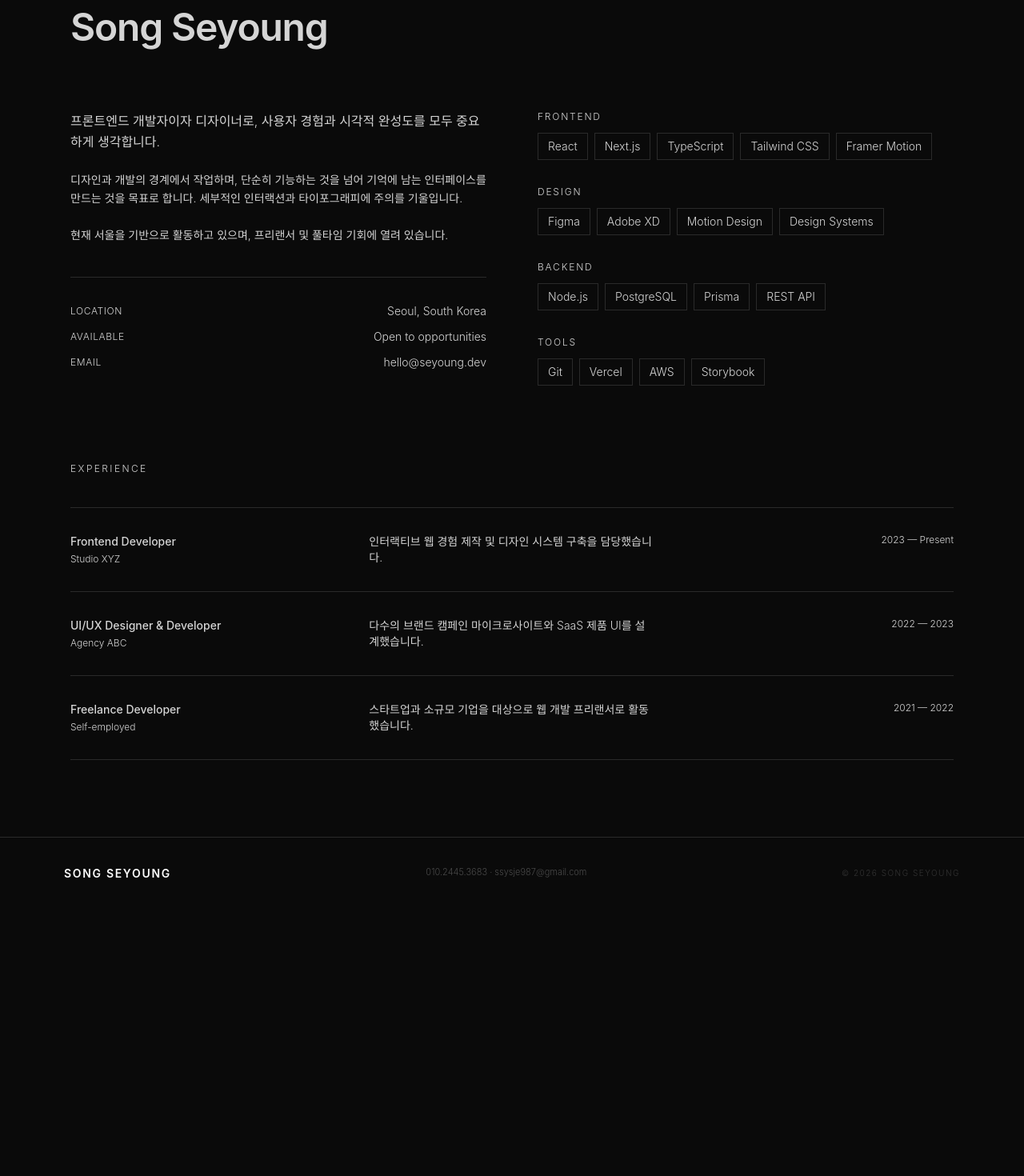
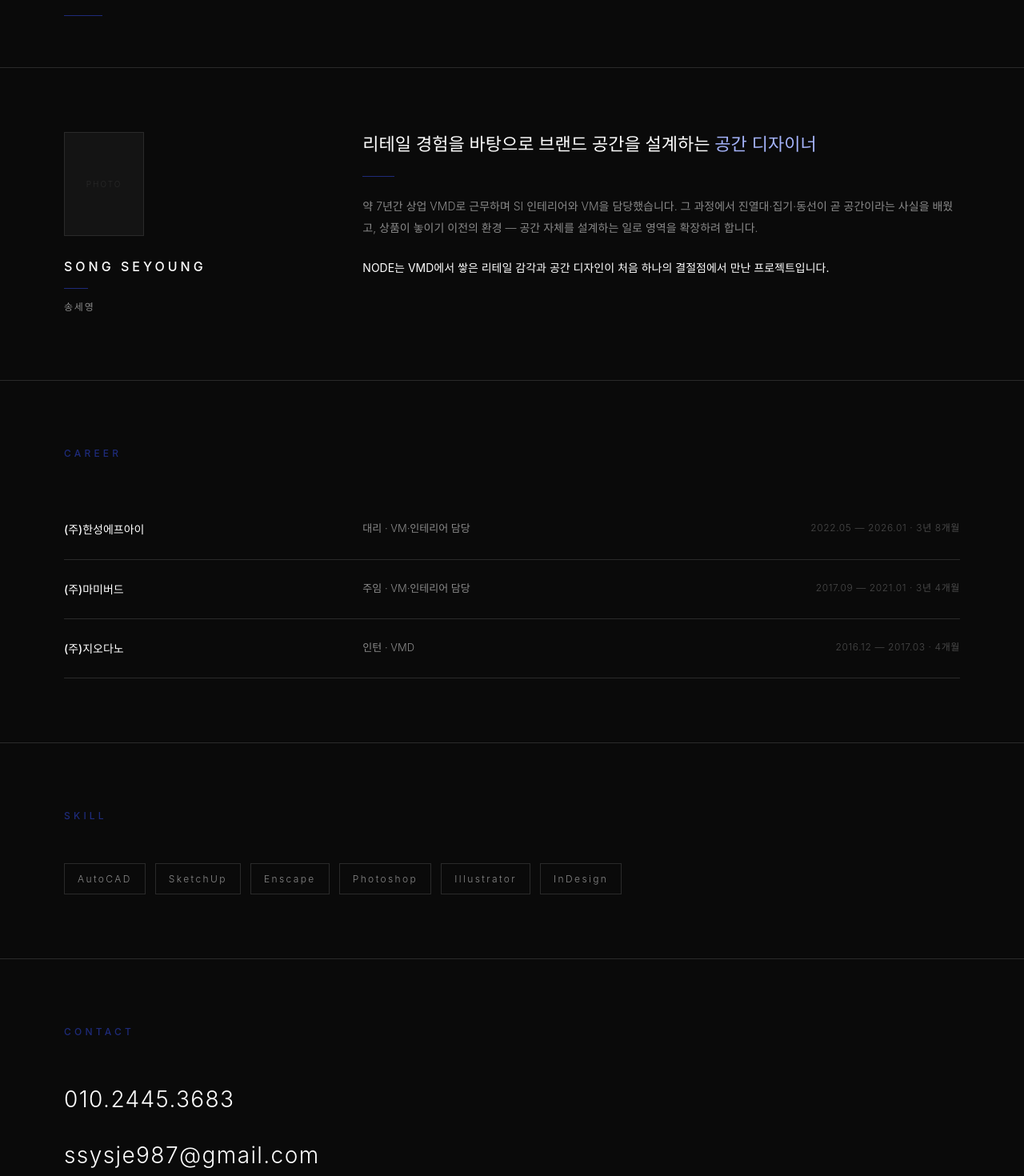
Before and after one commit to ssysje987/portfolio, a Next.js app: page /about in a window 1280 px wide. Shown: the part 260-1730 px from the top of the page at 80% size. Before the commit the page ends 1396 px from the top, so only its background shows below. Built offline with nearby package versions, Linux system fonts and the light colour scheme.

Commit message:
Replace about page with correct content

```diff
--- a/app/about/page.tsx
+++ b/app/about/page.tsx
@@ -1,114 +1,167 @@
-const skills = [
-  { category: "Frontend", items: ["React", "Next.js", "TypeScript", "Tailwind CSS", "Framer Motion"] },
-  { category: "Design", items: ["Figma", "Adobe XD", "Motion Design", "Design Systems"] },
-  { category: "Backend", items: ["Node.js", "PostgreSQL", "Prisma", "REST API"] },
-  { category: "Tools", items: ["Git", "Vercel", "AWS", "Storybook"] },
-];
+export const metadata = {
+  title: 'ABOUT — SONG SEYOUNG',
+  description: '리테일 경험을 바탕으로 브랜드 공간을 설계하는 공간 디자이너 송세영',
+}
 
 export default function AboutPage() {
   return (
-    <div className="pt-16 min-h-screen">
-      <div className="max-w-6xl mx-auto px-6 py-24">
-        {/* Header */}
-        <div className="mb-20">
-          <p className="text-xs tracking-[0.2em] text-sub uppercase mb-4">About Me</p>
-          <h1 className="text-4xl md:text-5xl font-semibold text-body tracking-tight">
-            Song Seyoung
+    <div style={{ background: '#0A0A0A', minHeight: '100vh', color: '#FFFFFF' }}>
+
+      <div style={{ padding: '80px 80px 64px', borderBottom: '0.5px solid #2A2A2A' }}>
+        <div style={{
+          fontSize: '12px', letterSpacing: '0.35em',
+          color: '#1E2B7A', marginBottom: '24px', fontWeight: 500,
+        }}>
+          ABOUT ME
+        </div>
+        <h1 style={{ fontSize: '52px', fontWeight: 600, lineHeight: 1, marginBottom: '24px' }}>
+          ABOUT ME
         </h1>
+        <div style={{ width: '48px', height: '1px', background: '#1E2B7A' }} />
       </div>
 
-        {/* Bio + Skills */}
-        <div className="grid md:grid-cols-2 gap-16">
-          {/* Bio */}
-          <div className="flex flex-col gap-6">
-            <p className="text-base text-body leading-relaxed">
-              프론트엔드 개발자이자 디자이너로, 사용자 경험과 시각적 완성도를
-              모두 중요하게 생각합니다.
-            </p>
-            <p className="text-sm text-sub leading-relaxed">
-              디자인과 개발의 경계에서 작업하며, 단순히 기능하는 것을 넘어
-              기억에 남는 인터페이스를 만드는 것을 목표로 합니다.
-              세부적인 인터랙션과 타이포그래피에 주의를 기울입니다.
-            </p>
-            <p className="text-sm text-sub leading-relaxed">
-              현재 서울을 기반으로 활동하고 있으며, 프리랜서 및 풀타임 기회에
-              열려 있습니다.
-            </p>
-
-            {/* Info */}
-            <div className="flex flex-col gap-3 mt-4 border-t border-border pt-8">
-              {[
-                { label: "Location", value: "Seoul, South Korea" },
-                { label: "Available", value: "Open to opportunities" },
-                { label: "Email", value: "hello@seyoung.dev" },
-              ].map(({ label, value }) => (
-                <div key={label} className="flex justify-between items-center">
-                  <span className="text-xs text-sub tracking-wider uppercase">{label}</span>
-                  <span className="text-sm text-body">{value}</span>
+      <div style={{
+        display: 'grid',
+        gridTemplateColumns: '1fr 2fr',
+        padding: '80px',
+        borderBottom: '0.5px solid #2A2A2A',
+        gap: '0',
+      }}>
+        <div style={{ paddingRight: '64px' }}>
+          <div style={{
+            width: '100px', height: '130px',
+            background: '#141414',
+            border: '0.5px solid #2A2A2A',
+            marginBottom: '24px',
+            display: 'flex',
+            alignItems: 'center',
+            justifyContent: 'center',
+          }}>
+            <span style={{ fontSize: '10px', letterSpacing: '0.2em', color: '#2A2A2A' }}>
+              PHOTO
+            </span>
           </div>
-              ))}
+          <div style={{
+            fontSize: '16px', fontWeight: 500,
+            letterSpacing: '0.25em', marginBottom: '12px',
+          }}>
+            SONG SEYOUNG
+          </div>
+          <div style={{ width: '30px', height: '1px', background: '#1E2B7A', marginBottom: '12px' }} />
+          <div style={{ fontSize: '12px', color: '#8A8A8A', letterSpacing: '0.15em' }}>
+            송세영
           </div>
         </div>
 
-          {/* Skills */}
-          <div className="flex flex-col gap-8">
-            {skills.map(({ category, items }) => (
-              <div key={category}>
-                <p className="text-xs tracking-[0.15em] text-sub uppercase mb-3">
-                  {category}
+        <div>
+          <h2 style={{ fontSize: '22px', fontWeight: 500, lineHeight: 1.4, marginBottom: '24px' }}>
+            리테일 경험을 바탕으로 브랜드 공간을 설계하는{' '}
+            <span style={{ color: '#A5B4FC' }}>공간 디자이너</span>
+          </h2>
+          <div style={{ width: '40px', height: '1px', background: '#1E2B7A', marginBottom: '24px' }} />
+          <p style={{
+            fontSize: '14px', color: '#8A8A8A',
+            lineHeight: 1.9, fontWeight: 300, marginBottom: '24px',
+          }}>
+            약 7년간 상업 VMD로 근무하며 SI 인테리어와 VM을 담당했습니다.
+            그 과정에서 진열대·집기·동선이 곧 공간이라는 사실을 배웠고,
+            상품이 놓이기 이전의 환경 — 공간 자체를 설계하는 일로 영역을 확장하려 합니다.
           </p>
-                <div className="flex flex-wrap gap-2">
-                  {items.map((item) => (
-                    <span
-                      key={item}
-                      className="text-sm text-body border border-border px-3 py-1.5"
-                    >
-                      {item}
-                    </span>
-                  ))}
+          <p style={{ fontSize: '14px', color: '#FFFFFF', lineHeight: 1.9, fontWeight: 400 }}>
+            NODE는 VMD에서 쌓은 리테일 감각과 공간 디자인이
+            처음 하나의 결절점에서 만난 프로젝트입니다.
+          </p>
+        </div>
+      </div>
+
+      <div style={{ padding: '80px', borderBottom: '0.5px solid #2A2A2A' }}>
+        <div style={{
+          fontSize: '12px', letterSpacing: '0.35em',
+          color: '#1E2B7A', marginBottom: '48px', fontWeight: 500,
+        }}>
+          CAREER
+        </div>
+        <div style={{ display: 'flex', flexDirection: 'column', gap: '0' }}>
+          {[
+            {
+              company: '(주)한성에프아이',
+              role: '대리 · VM·인테리어 담당',
+              period: '2022.05 — 2026.01 · 3년 8개월',
+            },
+            {
+              company: '(주)마미버드',
+              role: '주임 · VM·인테리어 담당',
+              period: '2017.09 — 2021.01 · 3년 4개월',
+            },
+            {
+              company: '(주)지오다노',
+              role: '인턴 · VMD',
+              period: '2016.12 — 2017.03 · 4개월',
+            },
+          ].map((item, i) => (
+            <div key={i} style={{
+              display: 'grid',
+              gridTemplateColumns: '1fr 1fr 1fr',
+              padding: '24px 0',
+              borderBottom: '0.5px solid #2A2A2A',
+            }}>
+              <div style={{ fontSize: '14px', fontWeight: 500, color: '#FFFFFF' }}>
+                {item.company}
+              </div>
+              <div style={{ fontSize: '13px', color: '#8A8A8A', fontWeight: 300 }}>
+                {item.role}
+              </div>
+              <div style={{ fontSize: '12px', color: '#4A4A4A', letterSpacing: '0.05em', textAlign: 'right' }}>
+                {item.period}
               </div>
             </div>
           ))}
         </div>
       </div>
 
-        {/* Experience */}
-        <div className="mt-24">
-          <p className="text-xs tracking-[0.2em] text-sub uppercase mb-10">Experience</p>
-          <div className="flex flex-col">
-            {[
-              {
-                role: "Frontend Developer",
-                company: "Studio XYZ",
-                period: "2023 — Present",
-                desc: "인터랙티브 웹 경험 제작 및 디자인 시스템 구축을 담당했습니다.",
-              },
-              {
-                role: "UI/UX Designer & Developer",
-                company: "Agency ABC",
-                period: "2022 — 2023",
-                desc: "다수의 브랜드 캠페인 마이크로사이트와 SaaS 제품 UI를 설계했습니다.",
-              },
-              {
-                role: "Freelance Developer",
-                company: "Self-employed",
-                period: "2021 — 2022",
-                desc: "스타트업과 소규모 기업을 대상으로 웹 개발 프리랜서로 활동했습니다.",
-              },
-            ].map((exp, i) => (
-              <div key={i} className="border-t border-border py-8 grid md:grid-cols-3 gap-4">
-                <div>
-                  <p className="text-sm font-medium text-body">{exp.role}</p>
-                  <p className="text-xs text-accent mt-1">{exp.company}</p>
+      <div style={{ padding: '80px', borderBottom: '0.5px solid #2A2A2A' }}>
+        <div style={{
+          fontSize: '12px', letterSpacing: '0.35em',
+          color: '#1E2B7A', marginBottom: '48px', fontWeight: 500,
+        }}>
+          SKILL
         </div>
-                <p className="text-sm text-sub">{exp.desc}</p>
-                <p className="text-xs text-sub md:text-right">{exp.period}</p>
-              </div>
+        <div style={{ display: 'flex', gap: '12px', flexWrap: 'wrap' }}>
+          {['AutoCAD', 'SketchUp', 'Enscape', 'Photoshop', 'Illustrator', 'InDesign'].map((skill) => (
+            <span key={skill} style={{
+              fontSize: '12px', letterSpacing: '0.2em',
+              color: '#8A8A8A', border: '0.5px solid #2A2A2A',
+              padding: '8px 16px',
+            }}>
+              {skill}
+            </span>
           ))}
-            <div className="border-t border-border" />
         </div>
       </div>
+
+      <div style={{ padding: '80px' }}>
+        <div style={{
+          fontSize: '12px', letterSpacing: '0.35em',
+          color: '#1E2B7A', marginBottom: '48px', fontWeight: 500,
+        }}>
+          CONTACT
+        </div>
+        <div style={{ display: 'flex', flexDirection: 'column', gap: '20px' }}>
+          <a href="tel:01024453683" style={{
+            fontSize: '28px', color: '#FFFFFF',
+            textDecoration: 'none', letterSpacing: '0.05em', fontWeight: 300,
+          }}>
+            010.2445.3683
+          </a>
+          <a href="mailto:ssysje987@gmail.com" style={{
+            fontSize: '28px', color: '#FFFFFF',
+            textDecoration: 'none', letterSpacing: '0.05em', fontWeight: 300,
+          }}>
+            ssysje987@gmail.com
+          </a>
         </div>
       </div>
-  );
+
+    </div>
+  )
 }
```
Lines whose indentation alone changed are shown as unchanged.
